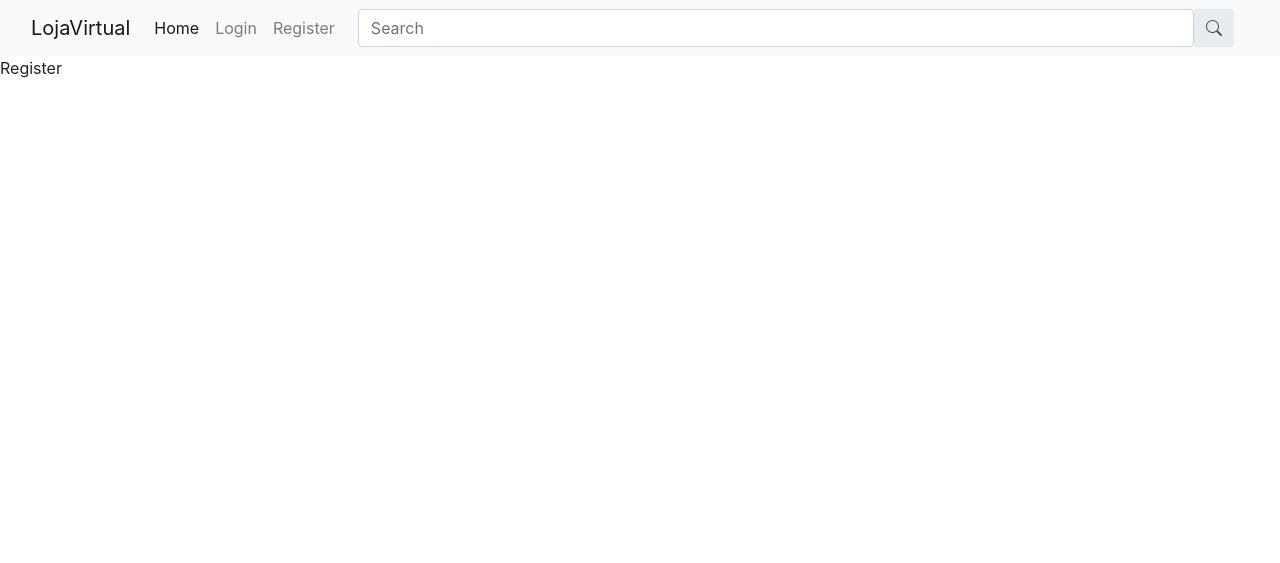
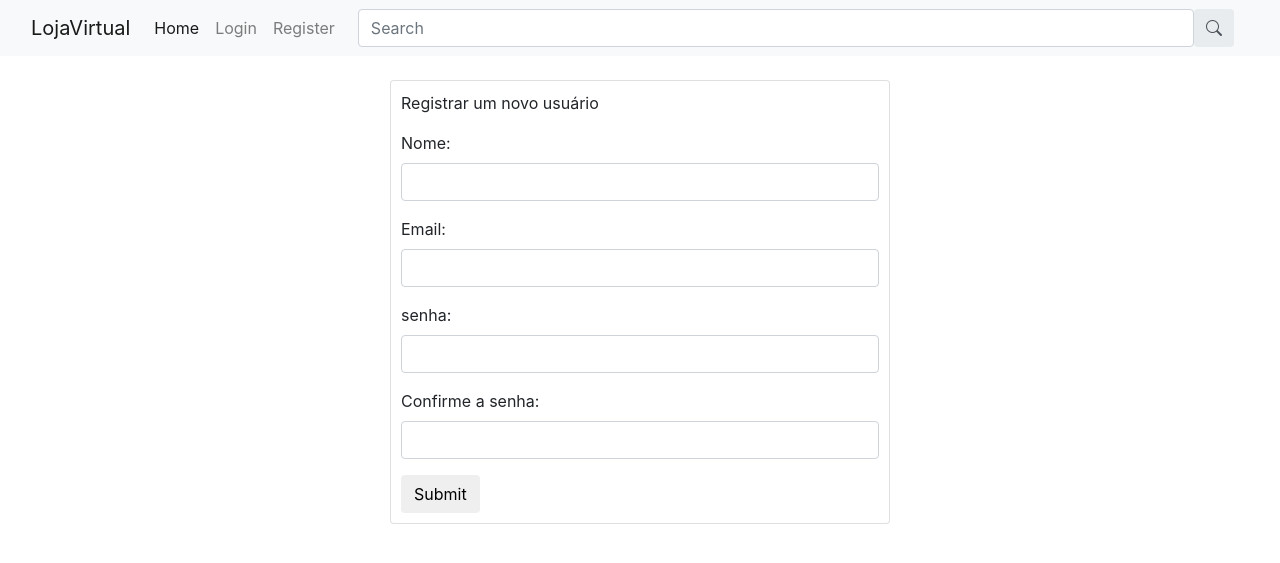
Before and after one commit to LuccaBarroso/LojaVirtual, a PHP site: page /register.php in a window 1280 px wide. Shown: the top 563 px of the page. Run offline with PHP 8.4, Linux system fonts and the light colour scheme; data that the repository does not hold is empty.

Commit message:
register page

```diff
--- a/register.php
+++ b/register.php
@@ -2,9 +2,71 @@
     $title="Register";
     require("model/database.php");
     // require("model/userAuth.php");
-    include_once("./view/base/top.php")
-?>
-    <p>Register</p>
+    include_once("./view/base/top.php");
+
+    $senha_error = "";
+    $nome = htmlspecialchars($_POST["nome"]);
+    $email = htmlspecialchars($_POST["email"]);
+    $senha = password_hash($_POST["senha"], PASSWORD_DEFAULT);
+
+    //checar se senhas são iguais
+    if($_POST["senha"] !== $_POST["confirmarSenha"]){
+        $senha_error="As senhas precisam ser iguais!";
+    }
+
+    if($senha_error == ""){
+
+        if($_SERVER["REQUEST_METHOD"] == "POST"){
+            //somente quando for post
+        $sql = "INSERT INTO usuarios (nome, email, senha) VALUES (?, ?, ?)";
+        $stmt = mysqli_prepare($db, $sql);
+        // Bind variables to the prepared statement as parameters
+        mysqli_stmt_bind_param($stmt, "sss", $param_name, $param_email, $param_senha);
+
+        // Set parameters
+        $param_name = $nome;
+        $param_email = $email;
+        $param_senha = $senha; // Creates a password hash
+
+        // Attempt to execute the prepared statement
+        if(mysqli_stmt_execute($stmt)){
+            // Redirect to login page
+            header("location: http://localhost/login.php");
+        }else{
+            // header("Location: http://localhost/error.php?msg="."Falha ao criar usuário");
+        }
+    }
+    }
+
+    ?>
+<br>
+    <div class="card lg m-auto mx-3" style="width: 500px; padding: 10px; margin: 10px;">
+    <p class="center">Registrar um novo usuário</p>
+    <form action="<?php echo htmlspecialchars($_SERVER["PHP_SELF"]); ?>" method="post">
+        <div class="form-group">
+            <label for="nome">Nome:</label>
+            <input type="text" class="form-control" name="nome">
+        </div>
+        <div class="form-group">
+            <label for="email">Email:</label>
+            <input type="text" class="form-control" name="email">
+        </div>
+        <div class="form-group">
+            <label for="senha">senha:</label>
+            <input type="password" class="form-control" name="senha">
+        </div>
+        <div class="form-group">
+            <label for="confirmarSenha">Confirme a senha:</label>
+            <input type="password" class="form-control" name="confirmarSenha">
+        </div>
+        <?php
+            if($senha_error != ""){
+                echo "<p class='alert alert-warning'>". $senha_error ."</p>";
+            }
+        ?>
+        <button type="submit" class="btn btn-default">Submit</button>
+    </form>
+    </div>
 <?php
     include_once("./view/base/bottom.php");
 ?>
```
